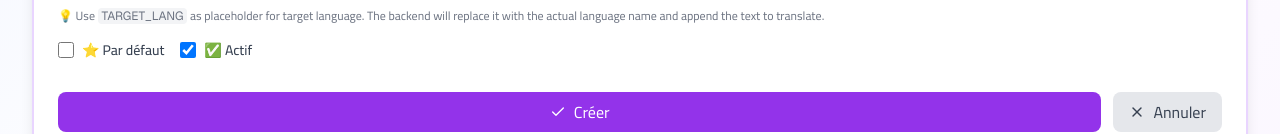
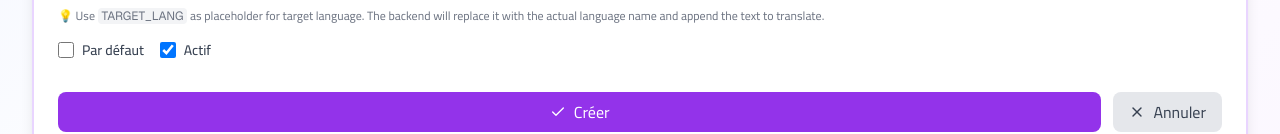
Before and after one commit to saadhamdouch/GO-FEZ, a Next.js app in the folder client/: page /en/admin/ia-models in a window 1280 px wide. Both pictures are taken after a click on the button "Nouveau Modèle". Shown: the part 602-736 px from the top of the page. Built offline with nearby package versions, Linux system fonts and the light colour scheme; no server answers.

Commit message:
fix layout

```diff
--- a/client/components/admin/ia-models/IAModelForm.tsx
+++ b/client/components/admin/ia-models/IAModelForm.tsx
@@ -92,7 +92,7 @@ export function IAModelForm({
             onChange={(e) => onFormDataChange({ ...formData, is_default: e.target.checked })}
             className="w-4 h-4 text-purple-600 border-gray-300 rounded focus:ring-purple-500"
           />
-          <span className="text-sm font-medium text-gray-700">⭐ Par défaut</span>
+          <span className="text-sm font-medium text-gray-700"> Par défaut</span>
         </label>
 
         <label className="flex items-center gap-2 cursor-pointer">
@@ -102,7 +102,7 @@ export function IAModelForm({
             onChange={(e) => onFormDataChange({ ...formData, is_active: e.target.checked })}
             className="w-4 h-4 text-purple-600 border-gray-300 rounded focus:ring-purple-500"
           />
-          <span className="text-sm font-medium text-gray-700">✅ Actif</span>
+          <span className="text-sm font-medium text-gray-700"> Actif</span>
         </label>
       </div>
 
```
